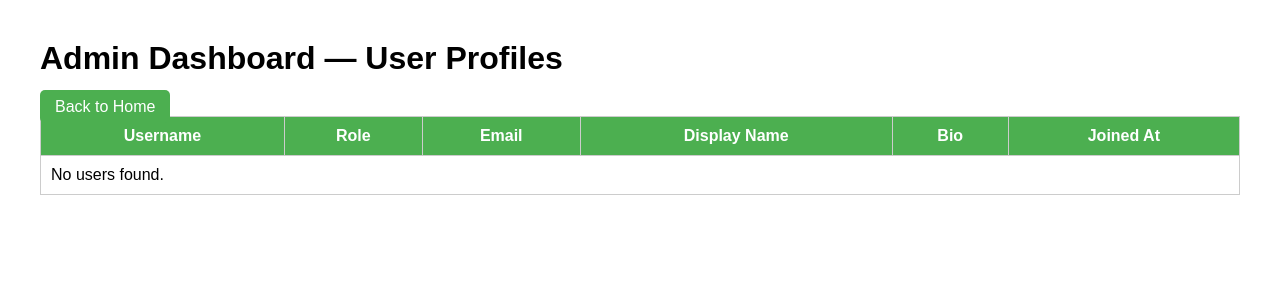
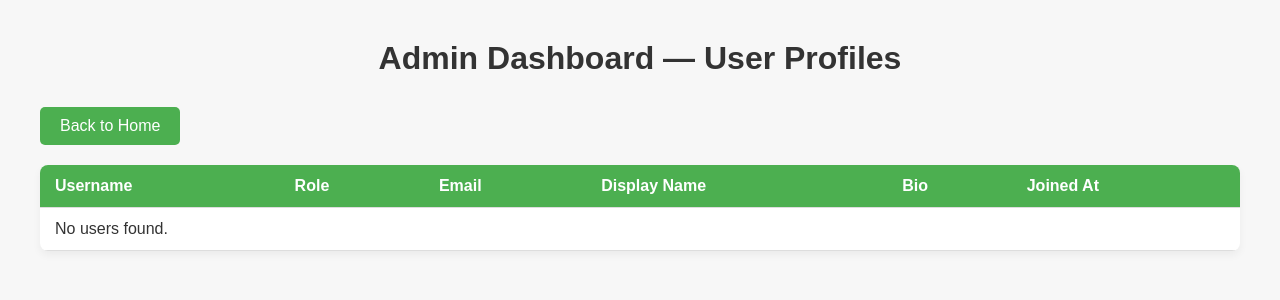
Before and after one commit to zoh-f/EcoBuddy, a Django app: page /admin_page/ in a window 1280 px wide. Shown: the top 300 px of the page. Run offline with Django 5.2, Linux system fonts and the light colour scheme.

Commit message:
Show display names on admin page

```diff
--- a/user_dashboard/templates/admin_page.html
+++ b/user_dashboard/templates/admin_page.html
@@ -8,29 +8,55 @@
     body {
       font-family: Arial, sans-serif;
       margin: 40px;
+      background: #f7f7f7;
+      color: #333;
     }
+
+    h1 {
+      text-align: center;
+      margin-bottom: 30px;
+    }
+
     table {
       width: 100%;
       border-collapse: collapse;
+      background: white;
+      box-shadow: 0 4px 8px rgba(0,0,0,0.05);
+      border-radius: 8px;
+      overflow: hidden;
     }
+
     th, td {
-            padding: 10px;
-            border: 1px solid #ccc;
+      padding: 12px 15px;
+      border-bottom: 1px solid #ddd;
+      text-align: left;
     }
+
     th {
+      background-color: #4CAF50;
+      color: white;
+      font-weight: bold;
+    }
+
+    tr:nth-child(even) {
+      background-color: #f9f9f9;
+    }
+
+    tr:hover {
+      background-color: #f1f1f1;
+    }
+
+    .btn {
+      display: inline-block;
       background: #4CAF50;
       color: white;
-        }
-        tr:nth-child(even) {
-            background: #f9f9f9;
-        }
-        .btn {
-            background: #4CAF50;
-            color: white;
-            padding: 8px 15px;
+      padding: 10px 20px;
       text-decoration: none;
       border-radius: 5px;
+      margin-bottom: 20px;
+      transition: background 0.3s;
     }
+
     .btn:hover {
       background: #45a049;
     }
@@ -54,14 +80,14 @@
         </tr>
     </thead>
     <tbody>
-        {% for profile in profiles %}
+        {% for p in profiles %}
         <tr>
-            <td>{{ profile.user.username }}</td>
-            <td>{{ profile.role }}</td>
-            <td>{{ profile.user.email }}</td>
-            <td>{{ profile.display_name|default:"N/A" }}</td>
-            <td>{{ profile.bio|default:"N/A" }}</td>
-            <td>{{ profile.joined_at|date:"F j, Y" }}</td>
+            <td>{{ p.user.username }}</td>
+            <td>{{ p.role }}</td>
+            <td>{{ p.user.email }}</td>
+            <td>{{ p.display_name|default:"N/A" }}</td>
+            <td>{{ p.bio|default:"N/A" }}</td>
+            <td>{% if p.joined_at %}{{ p.joined_at|date:"F j, Y" }}{% else %}N/A{% endif %}</td>
         </tr>
         {% empty %}
         <tr>
--- a/user_dashboard/views.py
+++ b/user_dashboard/views.py
@@ -5,6 +5,7 @@ from .models import Profile
 from .forms import ProfileImageForm
 from django.contrib.auth.decorators import login_required
 from django.core.exceptions import ValidationError
+from django.contrib.auth.models import User
 
 # Create your views here.
 from django.http import HttpResponse
@@ -68,10 +69,27 @@ def logout_view(request):
     logout(request)
     return redirect('/')
 
+from user_info.models import UserInfo
+
 def admin_page(request):
-    profiles = Profile.objects.select_related("user").filter(user__is_superuser=False).order_by("-joined_at")
+    # Get all non-superuser users and their profiles
+    users = User.objects.select_related("profile").filter(is_superuser=False)
 
-    context = {
-        "profiles": profiles
-    }
-    return render(request, "admin_page.html", context)
+    profiles_with_info = []
+    for u in users:
+        try:
+            info = UserInfo.objects.get(username=u.username)
+        except UserInfo.DoesNotExist:
+            info = None
+
+        profiles_with_info.append({
+            "user": u,
+            "role": u.profile.role if hasattr(u, "profile") else "N/A",
+            "joined_at": u.profile.joined_at if hasattr(u, "profile") else None,
+            "display_name": info.display_name if info else u.username,
+            "bio": info.bio if info else "",
+        })
+
+    return render(request, "admin_page.html", {
+        "profiles": profiles_with_info
+    })
```
Lines whose indentation alone changed are shown as unchanged.
